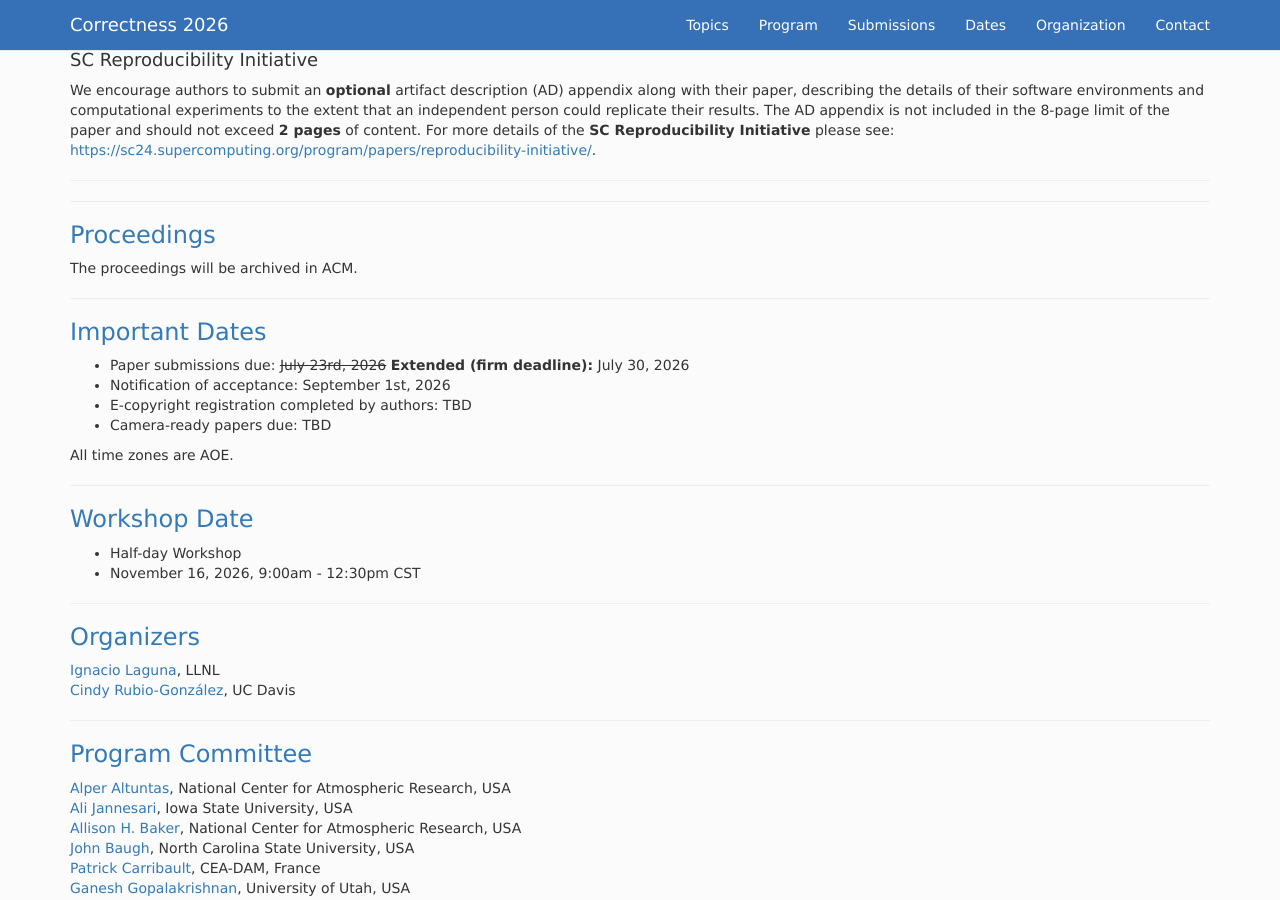
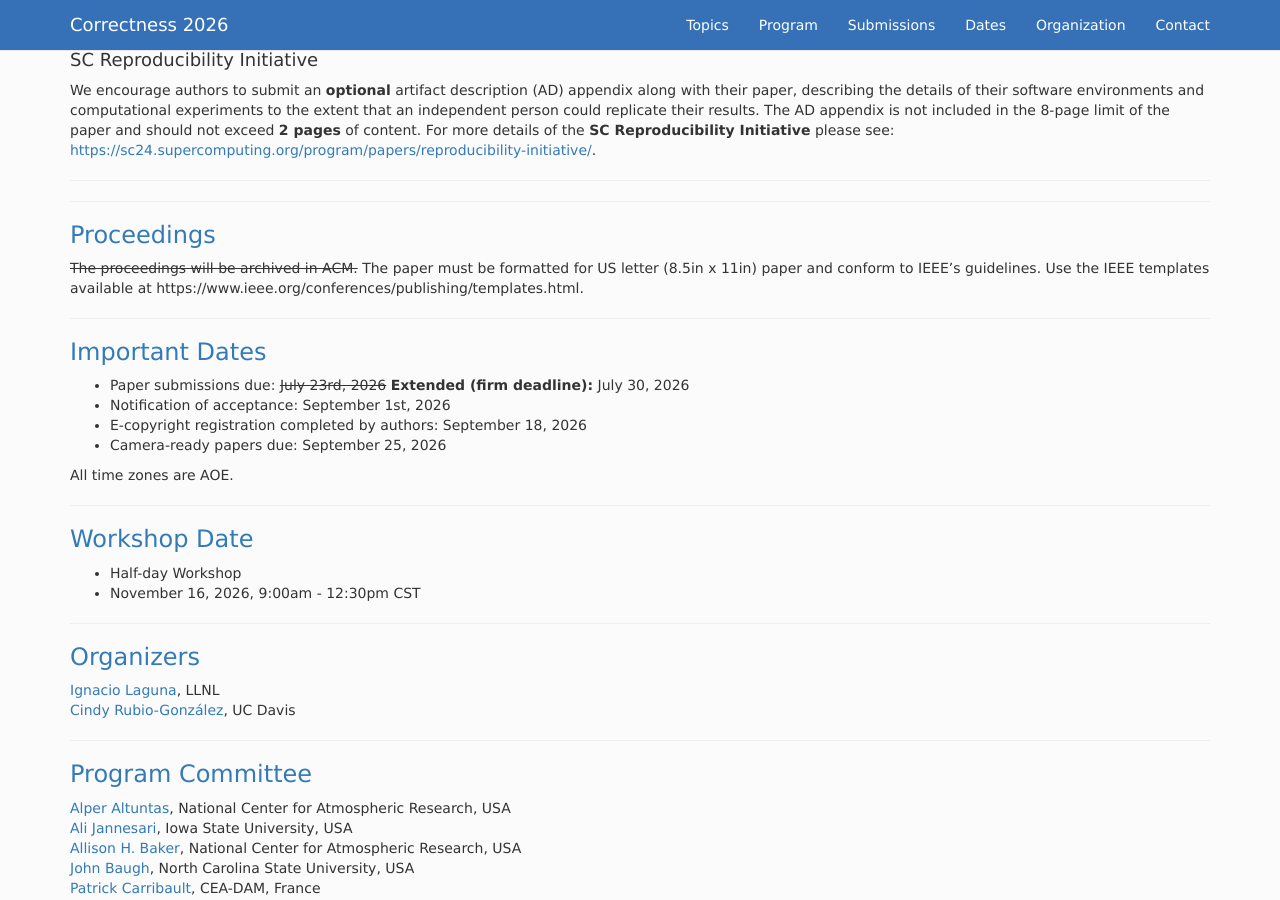
Before and after one commit to correctness-workshop/2026, a Jekyll site: the page built from index.md, in a window 1280 px wide and 900 px high, scrolled down 2405 px. Built offline with Jekyll 4.4.1, drawn with Linux system fonts in a browser that asks for light colours; nearby versions of some CDN libraries; the list of posts is cut into pages by our own code.

Commit message:
fixed format

```diff
--- a/index.md
+++ b/index.md
@@ -105,7 +105,10 @@ HPC Bug Fest papers must be submitted electronically using the "Correctness Shor
 
 ###  <a class="anchor" name="proceedings"> Proceedings </a>
 
-The proceedings will be archived in ACM.
+~~The proceedings will be archived in ACM.~~
+The paper must be formatted for US letter (8.5in x 11in)
+paper and conform to IEEE's guidelines. Use the IEEE templates available
+at https://www.ieee.org/conferences/publishing/templates.html.
 
 ---
 ### <a class="anchor" name="dates"> Important Dates </a>
@@ -113,8 +116,8 @@ The proceedings will be archived in ACM.
 
 * Paper submissions due: ~~July 23rd, 2026~~ **Extended (firm deadline):** July 30, 2026
 * Notification of acceptance: September 1st, 2026
-* E-copyright registration completed by authors: TBD
-* Camera-ready papers due: TBD
+* E-copyright registration completed by authors: September 18, 2026
+* Camera-ready papers due: September 25, 2026
 
 <!--
 * Paper submissions due: ~~July 18, 2025~~ ~~**Extended:** August 1, 2025~~ **Extended:** August 3, 2025
```
